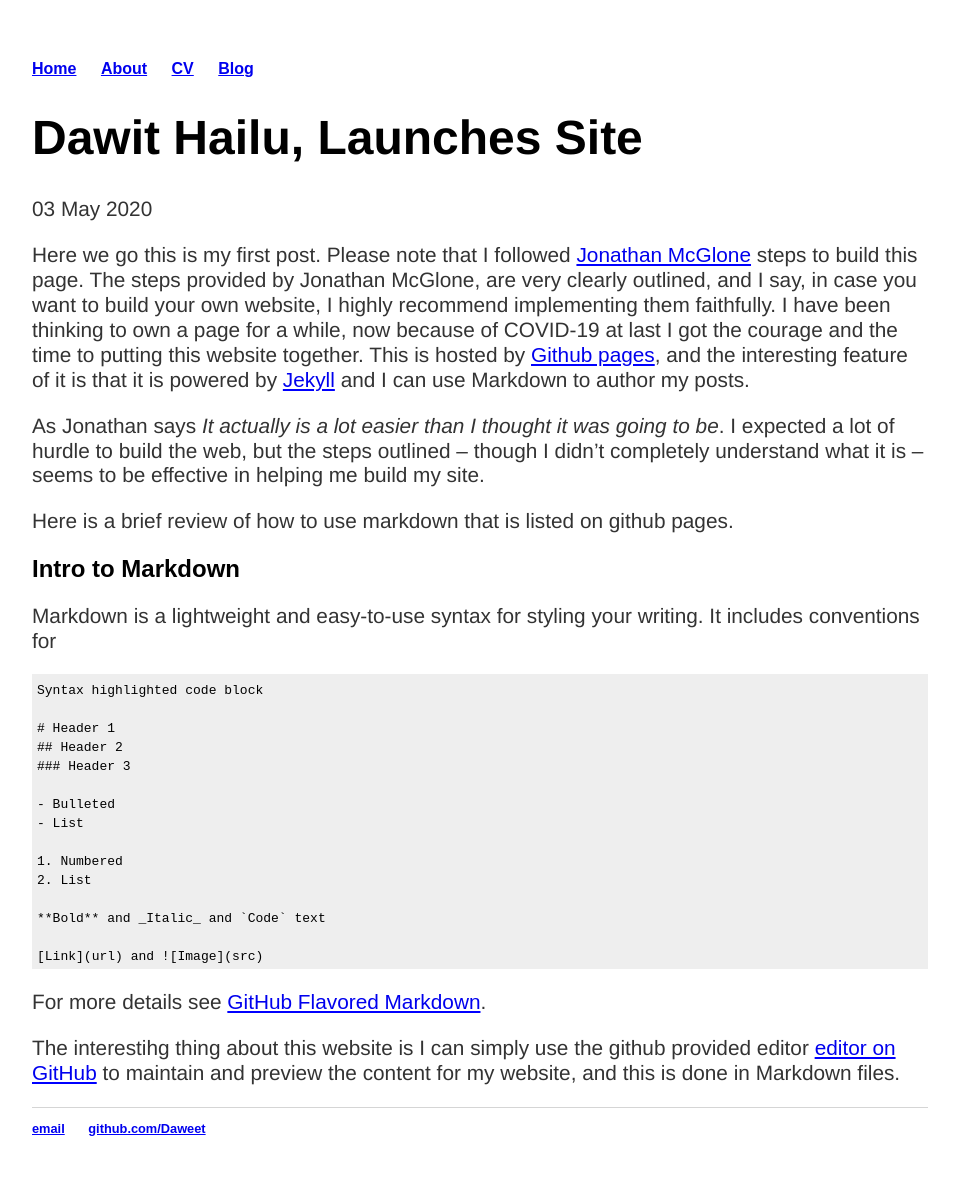
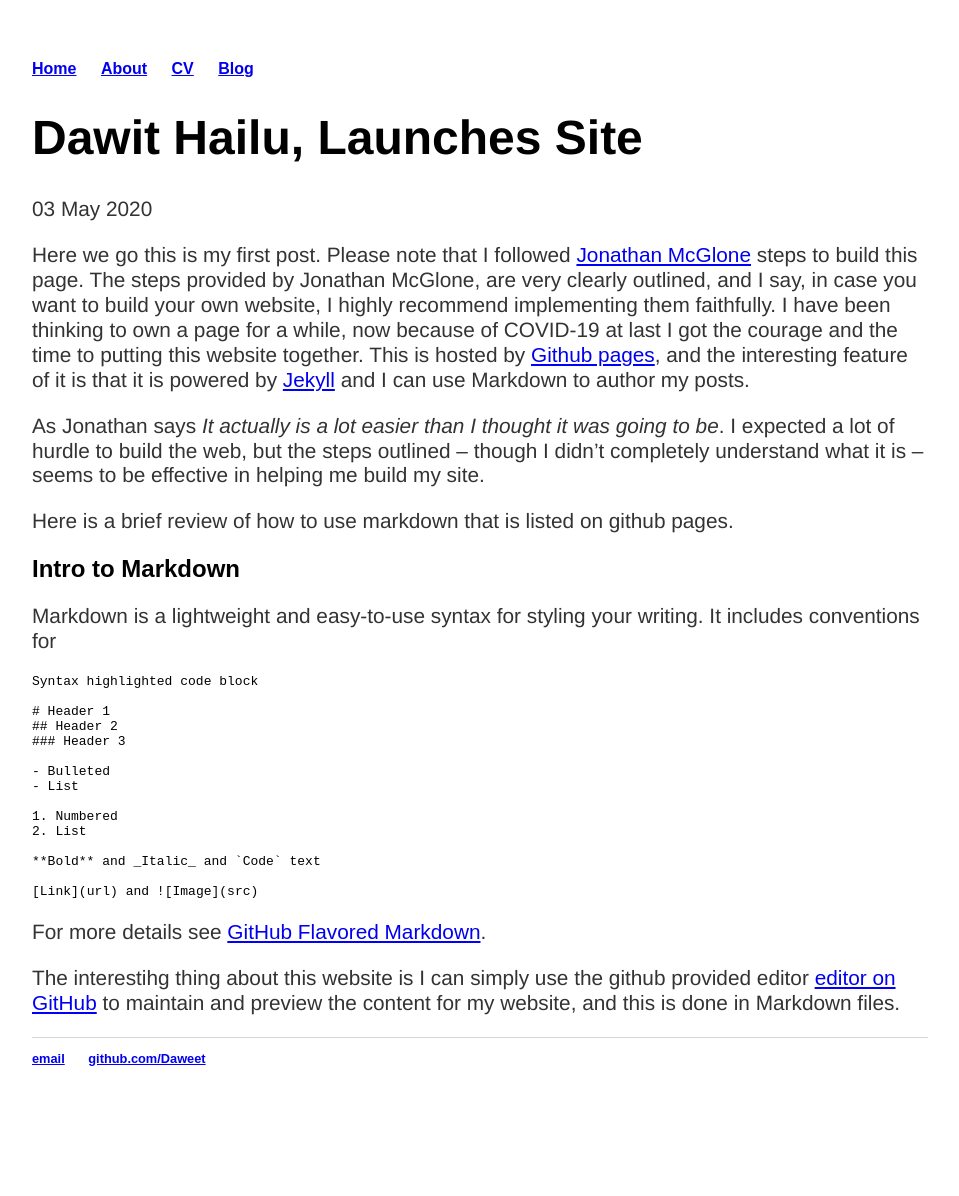
Before and after one commit to Daweet/Daweet.github.io, a Jekyll site: the page built from _posts/2020-05-03-daweet-hailu-site-launched.md, in a window 1280 px wide. Shown: the whole page, without its empty margins (160-1119 px from the left). Built offline with Jekyll 4.4.1, drawn with Linux system fonts in a browser that asks for light colours; nearby versions of some CDN libraries; library files that are not in the unit come from our copies; after the commit the page ends 1126 px from its top, so only the background shows below that.

Commit message:
Update main.css

```diff
--- a/css/main.css
+++ b/css/main.css
@@ -52,14 +52,3 @@ ul.posts li {
     list-style: none;
     font-size: 1.1em;
 }
-pre{
-  font-family: Consolas, Menlo, Monaco, Lucida Console, Liberation Mono, DejaVu Sans Mono, Bitstream Vera Sans Mono, Courier New, monospace, serif;
-  margin-bottom: 10px;
-  overflow: auto;
-  width: auto;
-  padding: 5px;
-  background-color: #eee;
-  width: 650px!ie7;
-  padding-bottom: 20px!ie7;
-  max-height: 600px;
-}
```
